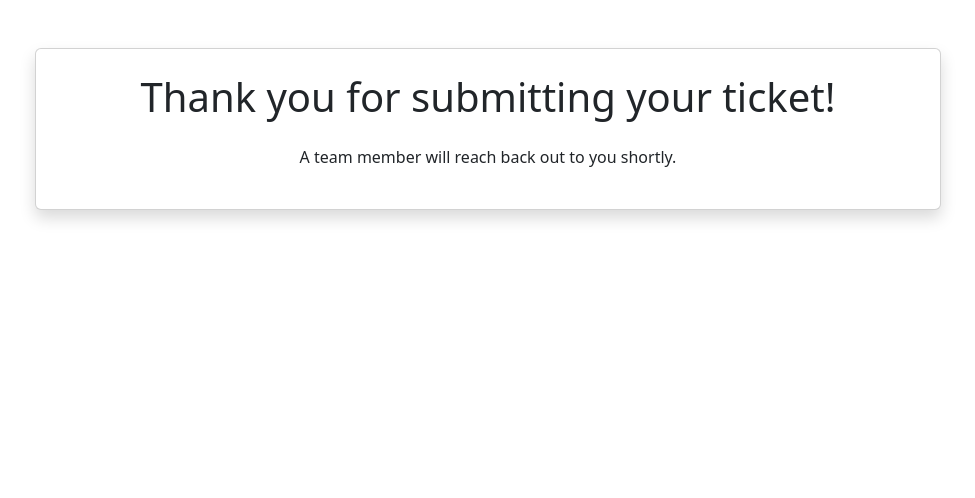
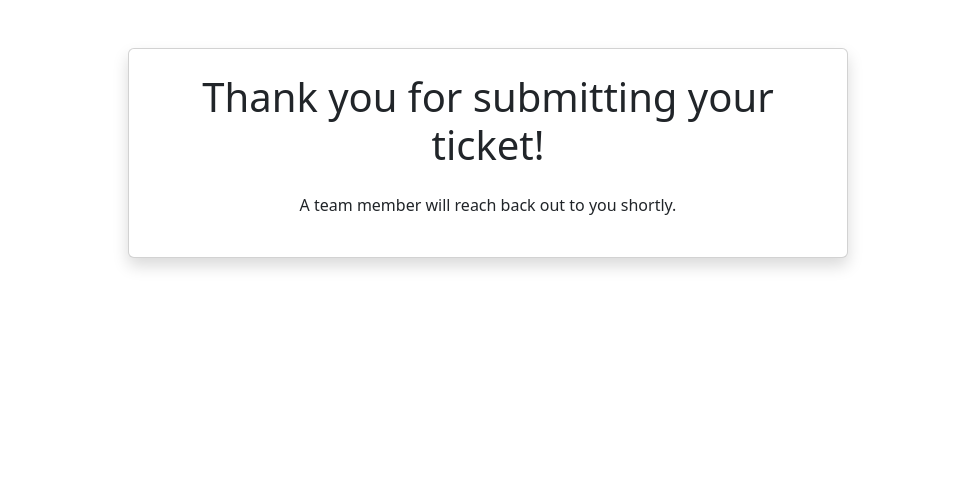
Before and after one commit to natenguyen100/triage-trove, a Flask app: page /ticket_submitted in a window 1280 px wide. Shown: the part 56-554 px from the top of the page, without its empty margins (152-1127 px from the left). Run offline with Flask 3, Linux system fonts and the light colour scheme; some libraries are stand-ins or nearby versions.

Commit message:
10th commit

```diff
--- a/templates/base.html
+++ b/templates/base.html
@@ -5,6 +5,7 @@
     <meta name="viewport" content="width=device-width, initial-scale=1.0">
     <title>Triage Trove</title>
     <link href="https://cdn.jsdelivr.net/npm/bootstrap@5.3.3/dist/css/bootstrap.min.css" rel="stylesheet" integrity="sha384-QWTKZyjpPEjISv5WaRU9OFeRpok6YctnYmDr5pNlyT2bRjXh0JMhjY6hW+ALEwIH" crossorigin="anonymous">
+    <link href="style.css" type="text/css" rel="stylesheet">
     <link rel="stylesheet" href="https://fonts.googleapis.com/css2?family=Material+Symbols+Outlined:opsz,wght,FILL,GRAD@48,400,0,0" />
     <link rel="stylesheet" href="https://fonts.googleapis.com/css2?family=Material+Symbols+Rounded:opsz,wght,FILL,GRAD@48,400,1,0" />
     <style>
--- a/templates/tickets/ticket_submitted.html
+++ b/templates/tickets/ticket_submitted.html
@@ -1,18 +1,16 @@
 {% extends 'base.html' %}
 
 {% block content %}
-
 <div class="container mt-5">
-  <div class="row justify-content-center">
-    <div class="col-md-10">
-      <div class="card shadow">
-        <div class="card-body p-4">
-          <h1 class="display-6 text-center mb-4" style="white-space: nowrap;">Thank you for submitting your ticket!</h1>
-          <p class="text-center">A team member will reach back out to you shortly.</p>
+    <div class="row justify-content-center">
+        <div class="col-lg-8 col-md-10 col-sm-12">
+            <div class="card shadow">
+                <div class="card-body p-4 text-center">
+                    <h1 class="display-6 mb-4">Thank you for submitting your ticket!</h1>
+                    <p>A team member will reach back out to you shortly.</p>
+                </div>
+            </div>
         </div>
-      </div>
     </div>
-  </div>
 </div>
-
 {% endblock %}
```
